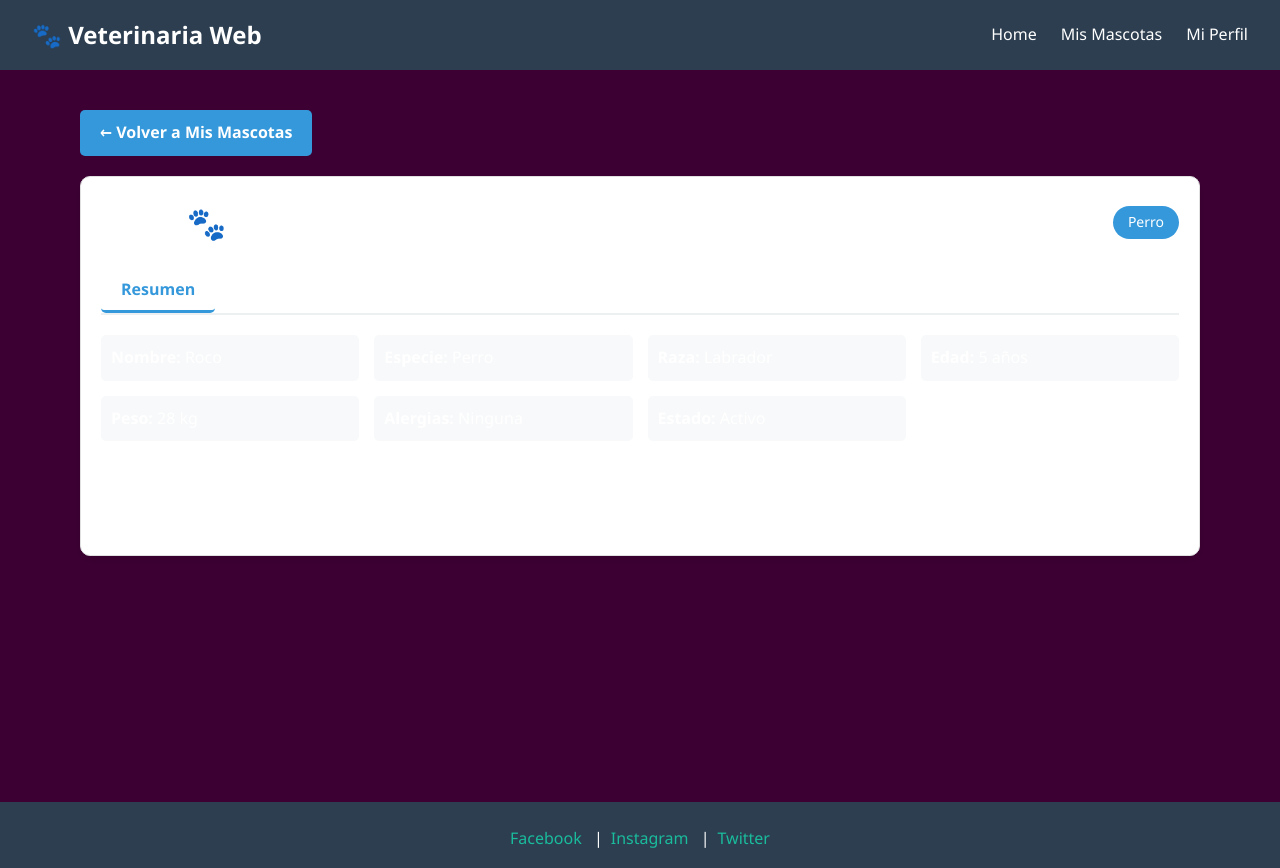
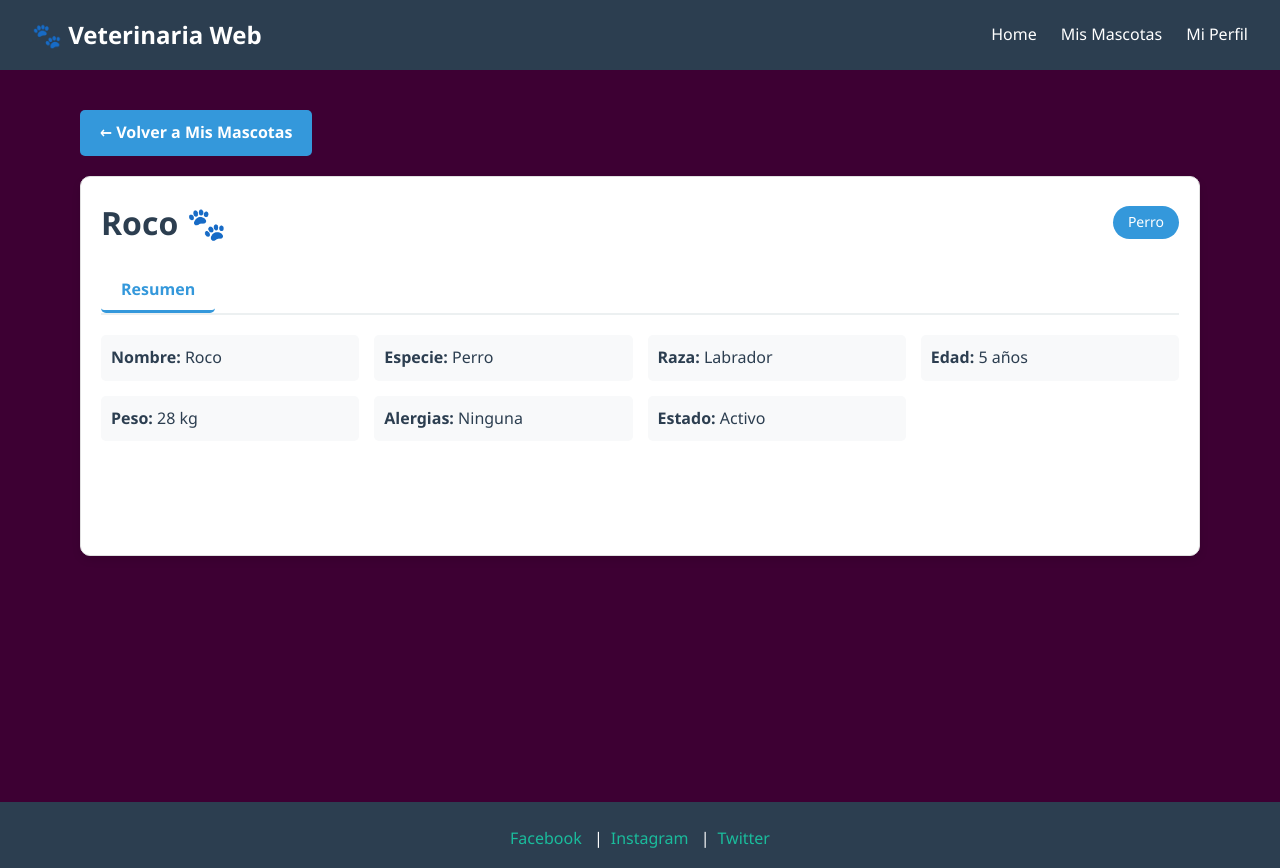
Before and after one commit to JotaM051/veterinaria-app-react, a React (Create React App) app: page /pet/1 in a window 1280 px wide. Built offline with nearby package versions, Linux system fonts and the light colour scheme.

Commit message:
Resolver conflictos de merge entre cambios locales y main

```diff
--- a/src/App.css
+++ b/src/App.css
@@ -52,4 +52,5 @@ button:disabled {
   box-shadow: 0 4px 8px rgba(0, 0, 0, 0.1);
   margin-bottom: 20px;
   border: 1px solid #e0e0e0;
+  color: #2c3e50;
 }
--- a/src/pages/Home.jsx
+++ b/src/pages/Home.jsx
@@ -63,6 +63,7 @@ const styles = {
     borderRadius: '10px',
     textAlign: 'center',
     boxShadow: '0 4px 6px rgba(0,0,0,0.1)'
+
   },
   number: {
     fontSize: '2rem',
```
